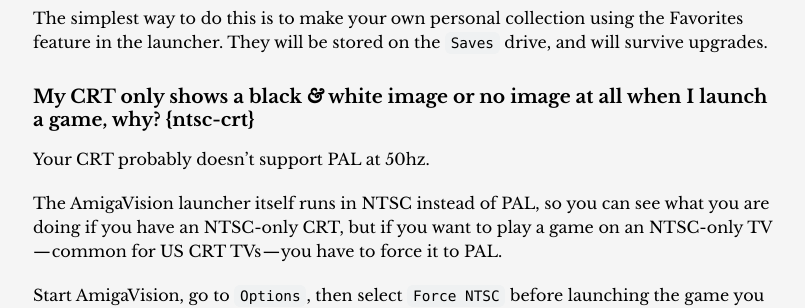
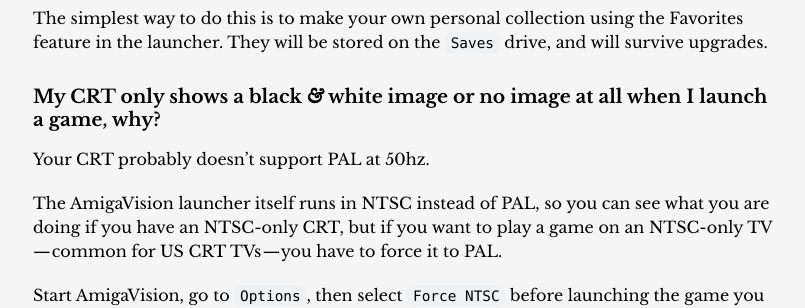
Before and after one commit to amigavision/amigavision.github.io, a Jekyll site: the page built from docs.md, in a window 1280 px wide and 900 px high, scrolled down 14787 px. Shown: the part 175-483 px from the top of the window, without its empty margins (232-1037 px from the left). Built offline with Jekyll 4.4.1, drawn with Linux system fonts in a browser that asks for light colours.

Commit message:
Missing hash

```diff
--- a/docs.md
+++ b/docs.md
@@ -380,7 +380,7 @@
 
 The simplest way to do this is to make your own personal collection using the Favorites feature in the launcher. They will be stored on the `Saves` drive, and will survive upgrades.
 
-### My CRT only shows a black *&* white image or no image at all when I launch a game, why? {ntsc-crt}
+### My CRT only shows a black *&* white image or no image at all when I launch a game, why? {#ntsc-crt}
 
 Your CRT probably doesn't support PAL at 50hz.
 
```
